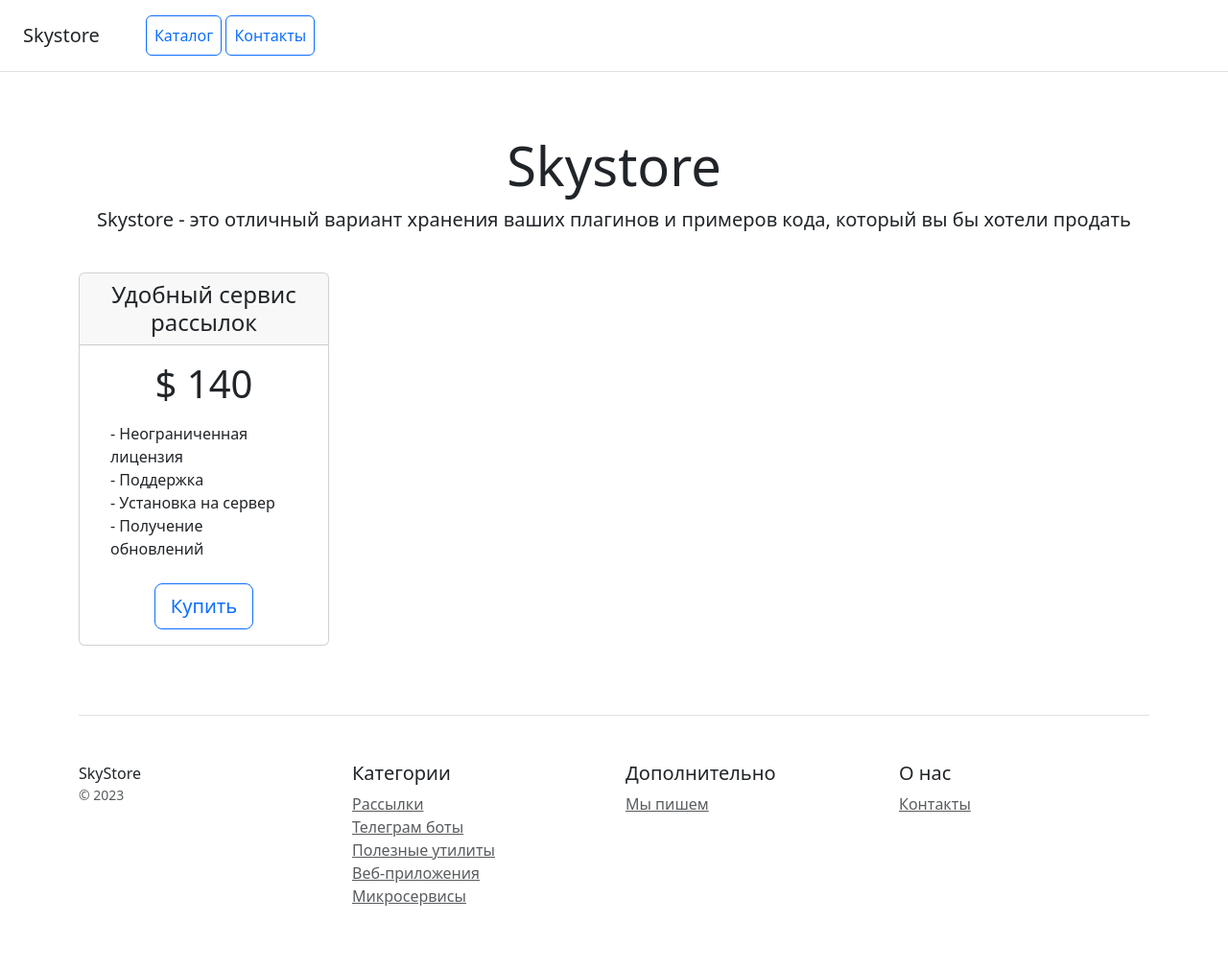
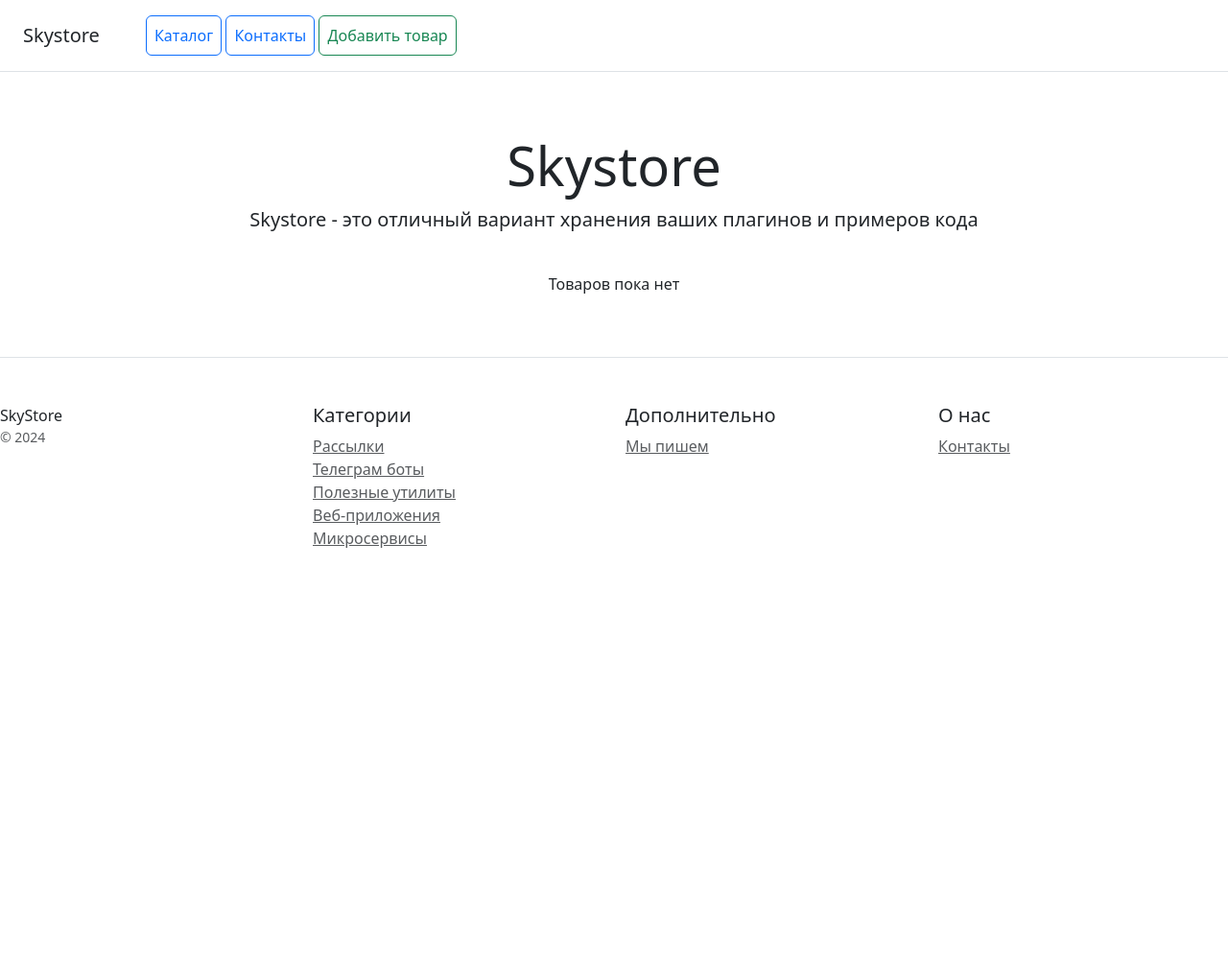
Before and after one commit to Olderman83/Inter_Market, a Django app: page / in a window 1280 px wide. Shown: the whole page at 96% size. After the commit the page ends 571 px from the top, so only its background shows below. Run offline with Django 5.2, Linux system fonts and the light colour scheme; data comes from the database, SQL or seed files in the repository; some libraries are stand-ins or nearby versions.

Commit message:
NEW_Dajango2

```diff
--- a/catalog/models.py
+++ b/catalog/models.py
@@ -54,3 +54,16 @@ class Product(models.Model):
 
     def __str__(self):
         return self.name
+
+class Contact(models.Model):
+    name = models.CharField(max_length=100, verbose_name='Имя')
+    phone = models.CharField(max_length=20, verbose_name='Телефон')
+    message = models.TextField(verbose_name='Сообщение')
+    created_at = models.DateTimeField(auto_now_add=True, verbose_name='Дата отправки')
+
+    class Meta:
+        verbose_name = 'Контакт'
+        verbose_name_plural = 'Контакты'
+
+    def __str__(self):
+        return f"{self.name} - {self.created_at}"
--- /dev/null
+++ b/catalog/templates/base.html
@@ -0,0 +1,30 @@
+<!doctype html>
+<html lang="ru">
+<head>
+    <meta charset="utf-8">
+    <meta name="viewport" content="width=device-width, initial-scale=1">
+    <title>{% block title %}Skystore{% endblock %}</title>
+    <link href="https://cdn.jsdelivr.net/npm/bootstrap@5.3.0/dist/css/bootstrap.min.css" rel="stylesheet">
+</head>
+<body>
+    {% include 'includes/header.html' %}
+
+    <main class="container">
+        {% if messages %}
+            {% for message in messages %}
+                <div class="alert alert-{{ message.tags }} alert-dismissible fade show mt-3" role="alert">
+                    {{ message }}
+                    <button type="button" class="btn-close" data-bs-dismiss="alert"></button>
+                </div>
+            {% endfor %}
+        {% endif %}
+
+        {% block content %}
+        {% endblock %}
+    </main>
+
+    {% include 'includes/footer.html' %}
+
+    <script src="https://cdn.jsdelivr.net/npm/bootstrap@5.3.0/dist/js/bootstrap.bundle.min.js"></script>
+</body>
+</html>
--- a/catalog/templates/catalog/home.html
+++ b/catalog/templates/catalog/home.html
@@ -1,79 +1,57 @@
-<!doctype html>
-<html lang="en">
-<head>
-    <meta charset="utf-8">
-    <meta name="viewport" content="width=device-width, initial-scale=1">
-    <title>Skystore</title>
-    <link rel="stylesheet" href="/static/css/bootstrap.min.css">
+{% extends 'base.html' %}
 
-</head>
-<body>
-<div class="d-flex flex-column flex-md-row align-items-center p-3 px-md-4 mb-3 bg-white border-bottom box-shadow">
-    <h5 class="my-0 mr-md-auto font-weight-normal">Skystore</h5>
-    <nav class="ms-5">
-        <a class="p-2 btn btn-outline-primary" href="/">Каталог</a>
-        <a class="p-2 btn btn-outline-primary" href="/contact/">Контакты</a>
-    </nav>
+{% block content %}
+<div class="pricing-header px-3 py-3 pt-md-5 pb-md-4 mx-auto text-center">
+    <h1 class="display-4">Skystore</h1>
+    <p class="lead">Skystore - это отличный вариант хранения ваших плагинов и примеров кода</p>
 </div>
 
-<div class="pricing-header px-3 py-3 pt-md-5 pb-md-4 mx-auto text-center">
-    <h1 class="display-4">Skystore</h1>
-    <p class="lead">Skystore - это отличный вариант хранения ваших плагинов и примеров кода, который вы бы хотели
-        продать</p>
-</div>
-
-<div class="container">
 <div class="row text-center">
-        <div class="col-3">
-            <div class="card mb-4 box-shadow">
+    {% for product in page_obj %}
+    <div class="col-md-4 mb-4">
+        <div class="card mb-4 box-shadow h-100">
+            {% if product.image %}
+            <img src="{{ product.image.url }}" class="card-img-top" alt="{{ product.name }}" style="height: 200px; object-fit: cover;">
+            {% endif %}
             <div class="card-header">
-                    <h4 class="my-0 font-weight-normal">Удобный сервис рассылок</h4>
+                <h4 class="my-0 font-weight-normal">{{ product.name }}</h4>
             </div>
             <div class="card-body">
-                    <h1 class="card-title pricing-card-title">$ 140</h1>
-                    <ul class="list-unstyled mt-3 mb-4 text-start m-3">
-                        <li>- Неограниченная лицензия</li>
-                        <li>- Поддержка</li>
-                        <li>- Установка на сервер</li>
-                        <li>- Получение обновлений</li>
-                    </ul>
-                    <button type="button" class="btn btn-lg btn-block btn-outline-primary">Купить</button>
+                <p class="card-text">{{ product.description|truncatechars:100 }}</p>
+                <h1 class="card-title pricing-card-title">{{ product.price }} ₽</h1>
+                <a href="{% url 'catalog:product_detail' product.pk %}" class="btn btn-lg btn-block btn-outline-primary">Подробнее</a>
             </div>
         </div>
     </div>
+    {% empty %}
+    <div class="col-12">
+        <p>Товаров пока нет</p>
+    </div>
+    {% endfor %}
 </div>
 
-    <footer class="pt-4 my-md-5 pt-md-5 border-top">
-        <div class="row">
-            <div class="col-12 col-md">
-                SkyStore
-                <small class="d-block mb-3 text-muted">&copy; 2023</small>
-            </div>
-            <div class="col-6 col-md">
-                <h5>Категории</h5>
-                <ul class="list-unstyled text-small">
-                    <li><a class="text-muted" href="#">Рассылки</a></li>
-                    <li><a class="text-muted" href="#">Телеграм боты</a></li>
-                    <li><a class="text-muted" href="#">Полезные утилиты</a></li>
-                    <li><a class="text-muted" href="#">Веб-приложения</a></li>
-                    <li><a class="text-muted" href="#">Микросервисы</a></li>
+<!-- Пагинация -->
+{% if page_obj.has_other_pages %}
+<nav aria-label="Page navigation">
+    <ul class="pagination justify-content-center">
+        {% if page_obj.has_previous %}
+        <li class="page-item">
+            <a class="page-link" href="?page={{ page_obj.previous_page_number }}">Назад</a>
+        </li>
+        {% endif %}
+
+        {% for num in page_obj.paginator.page_range %}
+        <li class="page-item {% if page_obj.number == num %}active{% endif %}">
+            <a class="page-link" href="?page={{ num }}">{{ num }}</a>
+        </li>
+        {% endfor %}
+
+        {% if page_obj.has_next %}
+        <li class="page-item">
+            <a class="page-link" href="?page={{ page_obj.next_page_number }}">Вперед</a>
+        </li>
+        {% endif %}
     </ul>
-            </div>
-            <div class="col-6 col-md">
-                <h5>Дополнительно</h5>
-                <ul class="list-unstyled text-small">
-                    <li><a class="text-muted" href="#">Мы пишем</a></li>
-                </ul>
-            </div>
-            <div class="col-6 col-md">
-                <h5>О нас</h5>
-                <ul class="list-unstyled text-small">
-                    <li><a class="text-muted" href="/contact/">Контакты</a></li>
-                </ul>
-            </div>
-        </div>
-    </footer>
-</div>
-<script src="/static/js/bootstrap.bundle.min.js"></script>
-</body>
-</html>
+</nav>
+{% endif %}
+{% endblock %}
--- /dev/null
+++ b/catalog/templates/includes/footer.html
@@ -0,0 +1,30 @@
+<footer class="pt-4 my-md-5 pt-md-5 border-top">
+    <div class="row">
+        <div class="col-12 col-md">
+            SkyStore
+            <small class="d-block mb-3 text-muted">&copy; 2024</small>
+        </div>
+        <div class="col-6 col-md">
+            <h5>Категории</h5>
+            <ul class="list-unstyled text-small">
+                <li><a class="text-muted" href="#">Рассылки</a></li>
+                <li><a class="text-muted" href="#">Телеграм боты</a></li>
+                <li><a class="text-muted" href="#">Полезные утилиты</a></li>
+                <li><a class="text-muted" href="#">Веб-приложения</a></li>
+                <li><a class="text-muted" href="#">Микросервисы</a></li>
+            </ul>
+        </div>
+        <div class="col-6 col-md">
+            <h5>Дополнительно</h5>
+            <ul class="list-unstyled text-small">
+                <li><a class="text-muted" href="#">Мы пишем</a></li>
+            </ul>
+        </div>
+        <div class="col-6 col-md">
+            <h5>О нас</h5>
+            <ul class="list-unstyled text-small">
+                <li><a class="text-muted" href="{% url 'catalog:contacts' %}">Контакты</a></li>
+            </ul>
+        </div>
+    </div>
+</footer>
--- /dev/null
+++ b/catalog/templates/includes/header.html
@@ -0,0 +1,8 @@
+<div class="d-flex flex-column flex-md-row align-items-center p-3 px-md-4 mb-3 bg-white border-bottom box-shadow">
+    <h5 class="my-0 mr-md-auto font-weight-normal">Skystore</h5>
+    <nav class="ms-5">
+        <a class="p-2 btn btn-outline-primary" href="{% url 'catalog:home' %}">Каталог</a>
+        <a class="p-2 btn btn-outline-primary" href="{% url 'catalog:contacts' %}">Контакты</a>
+        <a class="p-2 btn btn-outline-success" href="{% url 'catalog:add_product' %}">Добавить товар</a>
+    </nav>
+</div>
--- a/catalog/urls.py
+++ b/catalog/urls.py
@@ -6,4 +6,6 @@ app_name = "catalog"
 urlpatterns = [
     path("", views.home, name="home"),
     path("contact/", views.contacts, name="contacts"),
+    path('product/<int:pk>/', views.product_detail, name='product_detail'),
+    path('add-product/', views.add_product, name='add_product'),
 ]
--- a/catalog/views.py
+++ b/catalog/views.py
@@ -1,10 +1,7 @@
 from django.shortcuts import render
 from django.contrib import messages
-
-from django.shortcuts import render
-from django.contrib import messages
-from .models import Product
-
+from .models import Product, Category, Contact
+from django.shortcuts import render, get_object_or_404
 
 def home(request):
     """Контроллер для домашней страницы с последними 5 продуктами"""
@@ -22,6 +19,10 @@ def home(request):
     }
     return render(request, 'catalog/home.html', context)
 
+def product_detail(request, pk):
+    product = get_object_or_404(Product, pk=pk)
+    return render(request, 'catalog/product_detail.html', {'product': product})
+
 
 def contacts(request):
     """Контроллер для страницы контактов с формой обратной связи"""
@@ -36,3 +37,27 @@ def contacts(request):
         messages.success(request, 'Спасибо! Ваше сообщение отправлено.')
 
     return render(request, 'catalog/contacts.html')
+
+
+def add_product(request):
+    """Добавление нового товара"""
+    if request.method == 'POST':
+        # Получаем данные из формы
+        name = request.POST.get('name')
+        description = request.POST.get('description')
+        price = request.POST.get('price')
+        category_id = request.POST.get('category')
+
+        # Создаем новый продукт
+        product = Product.objects.create(
+            name=name,
+            description=description,
+            price=price,
+            category_id=category_id
+        )
+
+        messages.success(request, f'Товар "{product.name}" успешно добавлен!')
+        return redirect('catalog:product_detail', pk=product.pk)
+
+    categories = Category.objects.all()
+    return render(request, 'catalog/add_product.html', {'categories': categories})
```
Also changed, not shown: catalog/admin.py (+6 -1 lines), catalog/migrations/0002_contact.py (added). Lines whose indentation alone changed are shown as unchanged.
